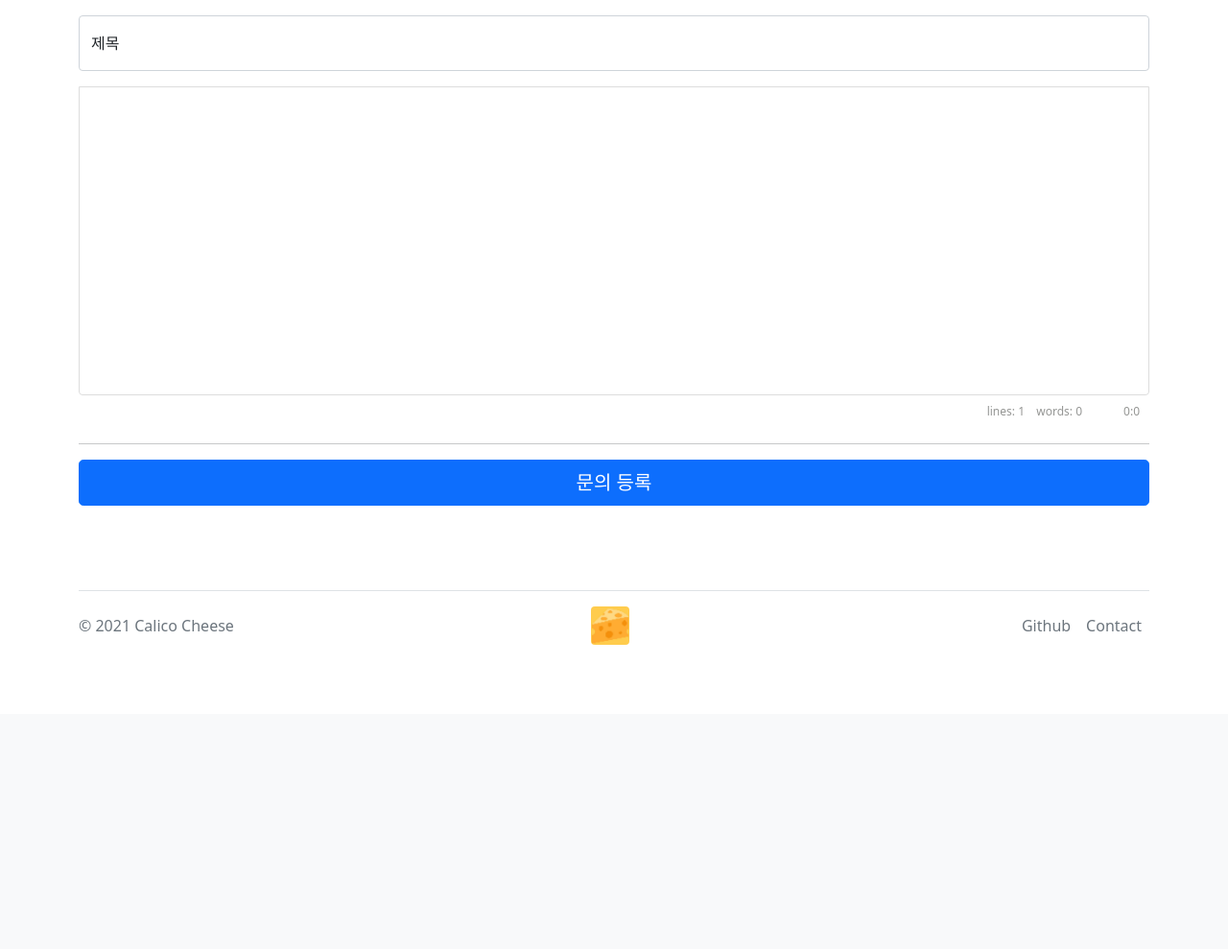
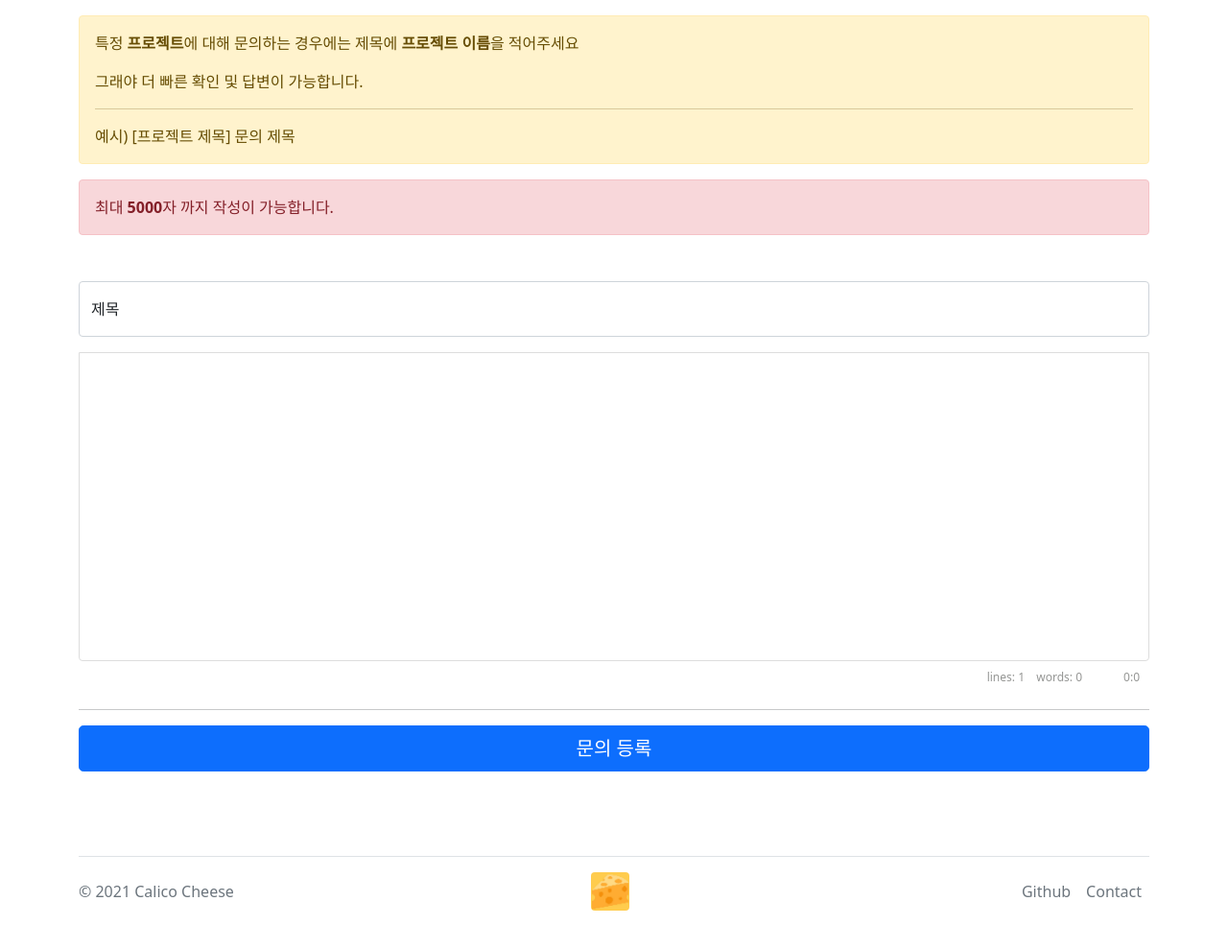
Before and after one commit to chick0/calicocheese, a Flask app: page /contact/write in a window 1280 px wide. Shown: the part 56-1045 px from the top of the page at 96% size. Before the commit the page ends 728 px from the top, so only its background shows below. Run offline with Flask 2, Linux system fonts and the light colour scheme; some libraries are stand-ins or nearby versions.

Commit message:
주의사항 추가

```diff
--- a/app/templates/contact/write.html
+++ b/app/templates/contact/write.html
@@ -1,12 +1,22 @@
 {% extends 'layout.html' %}
 {% block content %}
     <div class="container">
+        <div class="py-3">
+            <div class="alert alert-warning">
+                <p>특정 <b>프로젝트</b>에 대해 문의하는 경우에는 제목에 <b>프로젝트 이름</b>을 적어주세요</p>
+                <p>그래야 더 빠른 확인 및 답변이 가능합니다.</p>
+                <hr>
+                <p class="mb-0">예시) [프로젝트 제목] 문의 제목</p>
+            </div>
+            <div class="alert alert-danger">최대 <b>5000</b>자 까지 작성이 가능합니다.</div>
+        </div>
+
         <form method="post" class="py-3">
             <div class="form-floating mb-3">
                 <input type="text" class="form-control" id="title" name="title" placeholder="제목" maxlength="60" required>
                 <label for="title">제목</label>
             </div>
-            <textarea id="editor" name="editor"></textarea>
+            <textarea id="editor" name="editor" maxlength="5000"></textarea>
             <hr>
             <div class="d-grid gap-2">
                 <button class="btn btn-primary btn-lg" type="submit">문의 등록</button>
```
